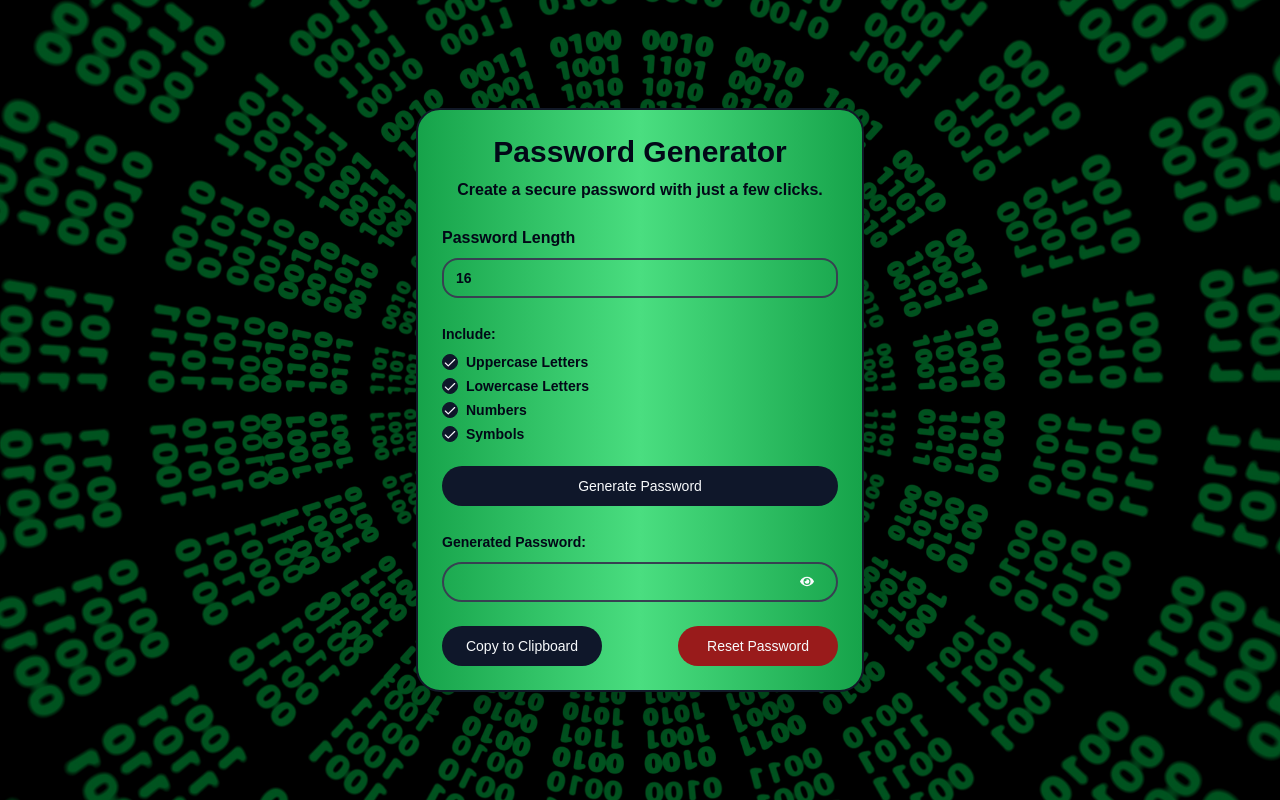
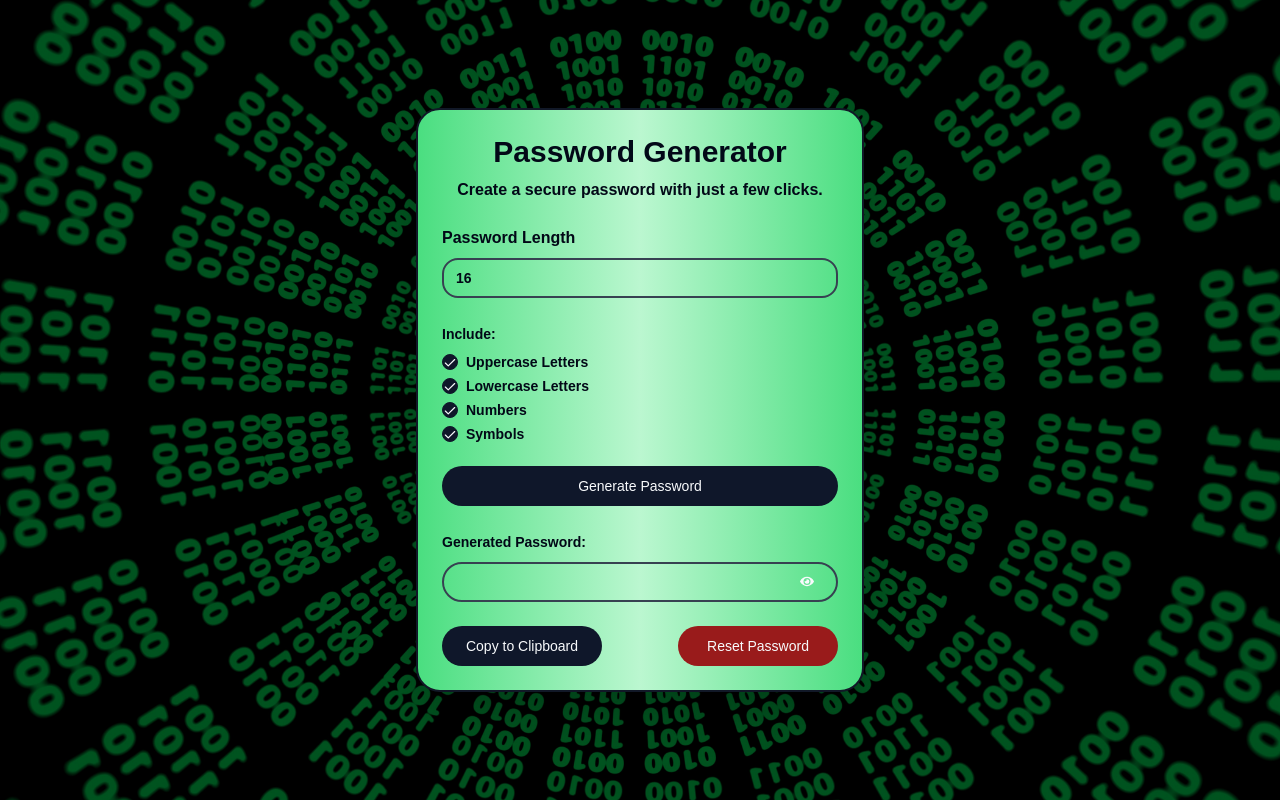
Before and after one commit to Tahasiraj1/Password-Generator-Project-10-Next.js, a Next.js app: page / in a window 1280 px wide. Built offline with nearby package versions, Linux system fonts and the light colour scheme.

Commit message:
Update password-generator.tsx

```diff
--- a/components/password-generator.tsx
+++ b/components/password-generator.tsx
@@ -86,7 +86,7 @@ export default function GeneratePassword() {
             backgroundPosition: 'center'
         }}
         >
-            <Card className='border-gray-900 border-2 w-full max-w-md p-6 rounded-3xl shadow-2xl bg-gradient-to-r from-green-600 via-green-400 to-green-600'>
+            <Card className='border-gray-900 border-2 w-full max-w-md p-6 rounded-3xl shadow-2xl bg-gradient-to-r from-green-400 via-green-200 to-green-400'>
                 <div className='mx-auto max-w-md space-y-6'>
                     <div className='space-y-2 text-center'>
                         <h1 className='font-bold text-3xl'>Password Generator</h1>
```
